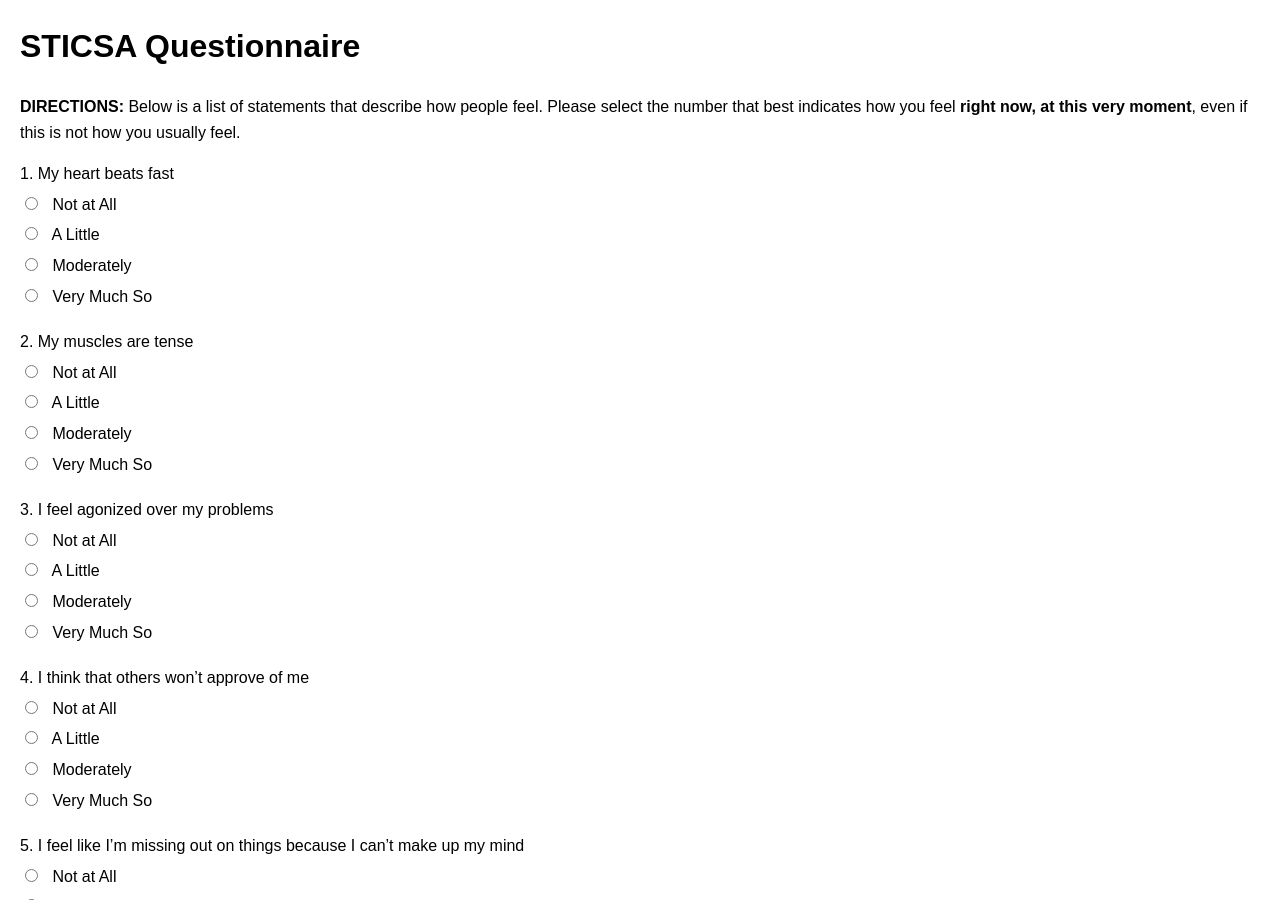
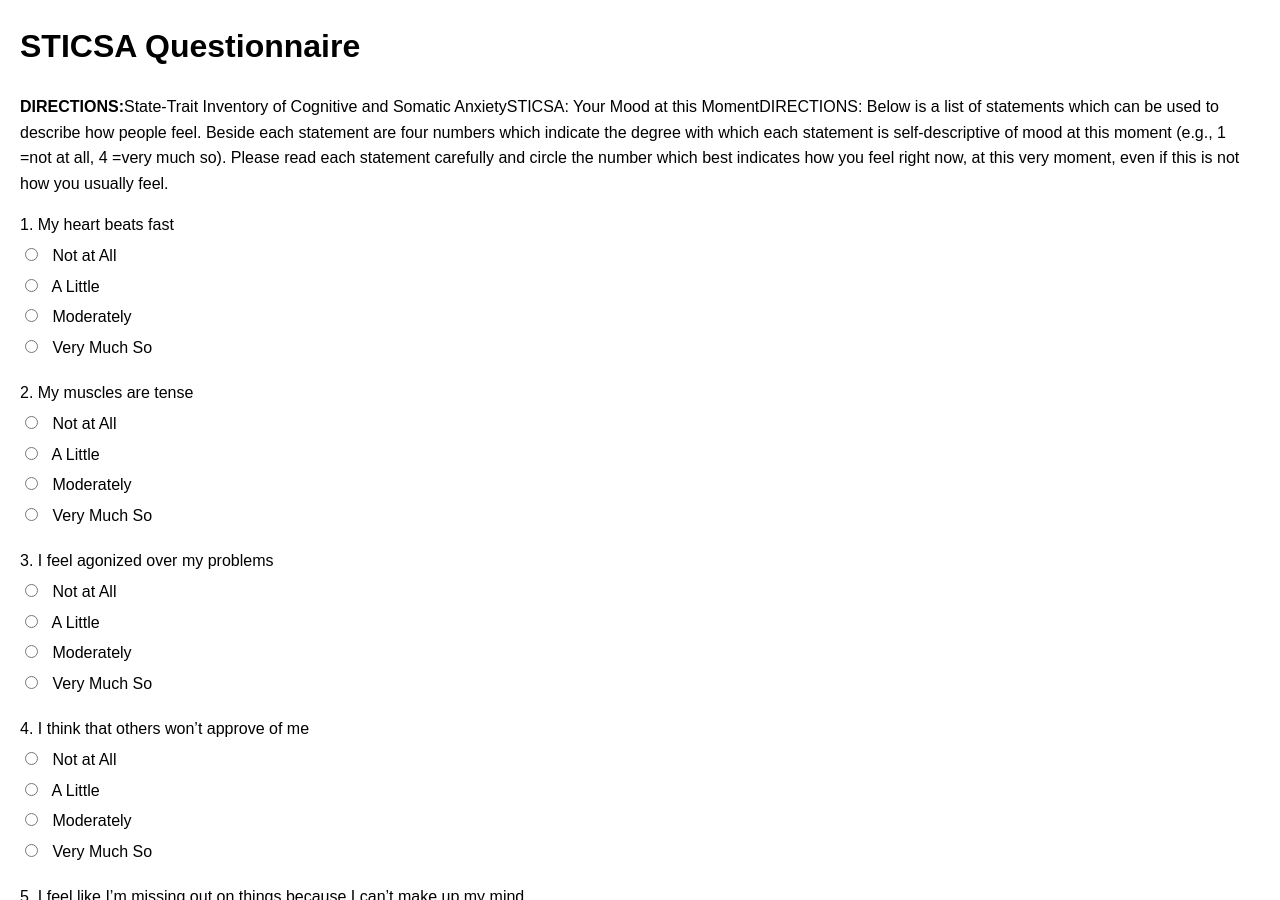
Before and after one commit to the-wise-lab/SODA-prescreen, a Jekyll site: the page sticsa_full.html, which Jekyll copies as it is, in a window 1280 px wide and 900 px high. Built offline with Jekyll 4.4.1, drawn with Linux system fonts in a browser that asks for light colours.

Commit message:
Update sticsa_full.html
add full directions

```diff
--- a/sticsa_full.html
+++ b/sticsa_full.html
@@ -41,7 +41,7 @@
 </head>
 <body>
     <h1>STICSA Questionnaire</h1>
-    <p><strong>DIRECTIONS:</strong> Below is a list of statements that describe how people feel. Please select the number that best indicates how you feel <strong>right now, at this very moment</strong>, even if this is not how you usually feel.</p>
+    <p><strong>DIRECTIONS:</strong>State-Trait Inventory of Cognitive and Somatic AnxietySTICSA: Your Mood at this MomentDIRECTIONS: Below is a list of statements which can be used to describe how people feel. Beside each statement are four numbers which indicate the degree with which each statement is self-descriptive of mood at this moment (e.g., 1 =not at all, 4 =very much so). Please read each statement carefully and circle the number which best indicates how you feel right now, at this very moment, even if this is not how you usually feel.</p>
 
     <form id="sticsa-form">
         <!-- Questions 1-21 -->
```
